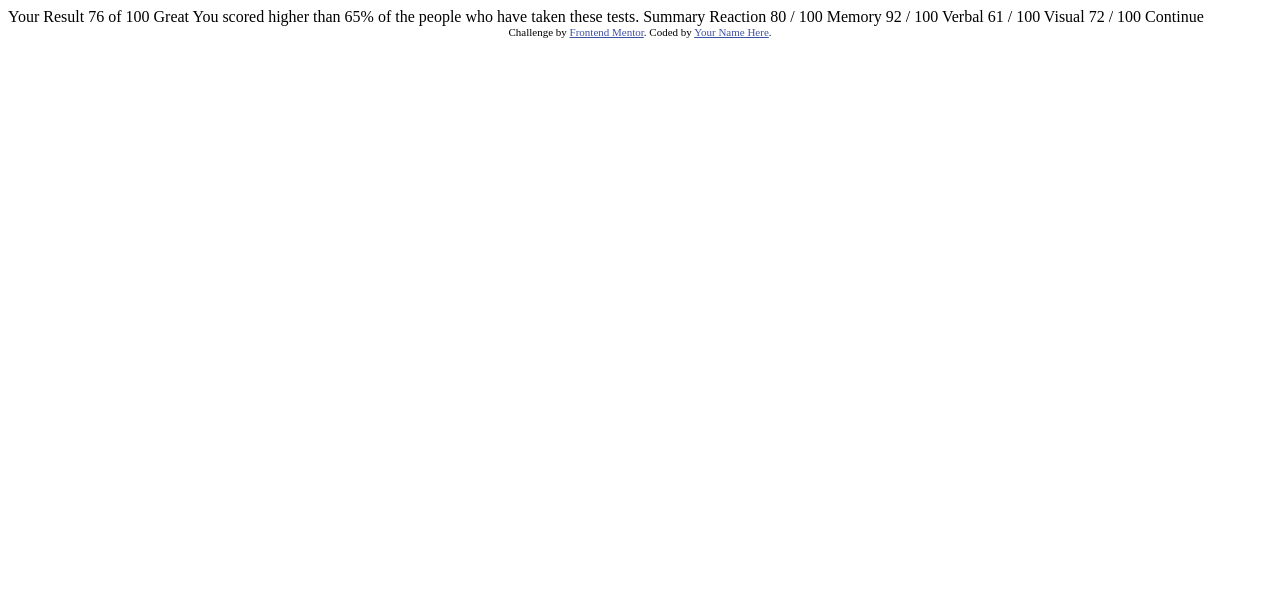
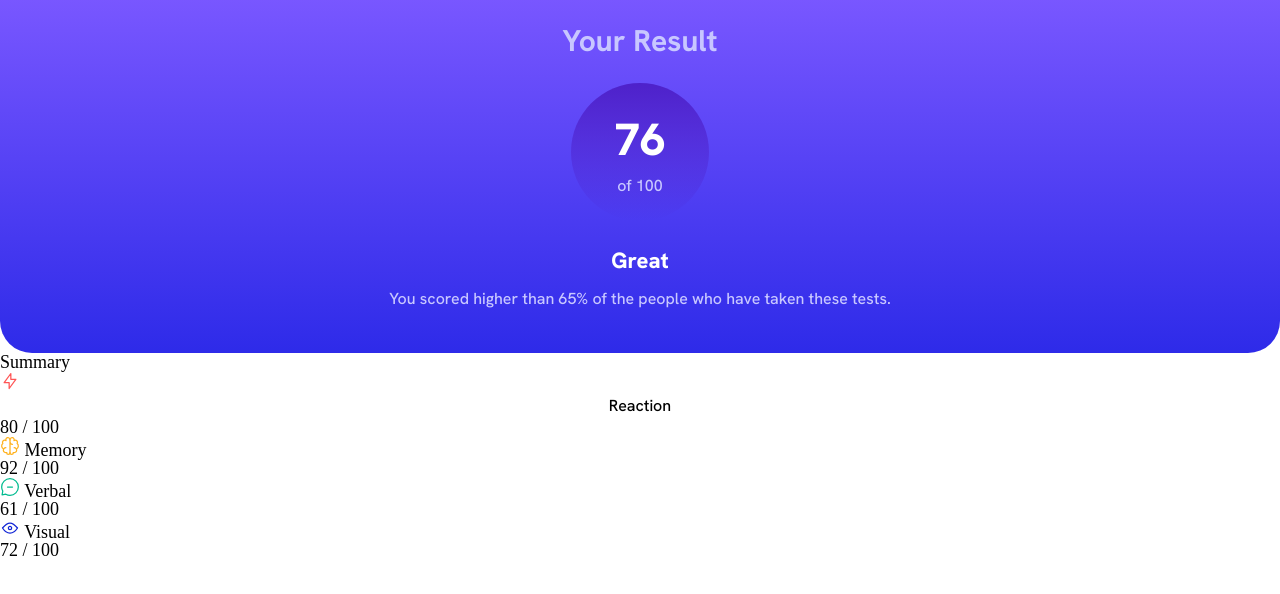
Before and after one commit to readj4vvat/FrDMentor, a plain HTML site: page results-summary-component-main/index.html in a window 1280 px wide. Drawn offline with Linux system fonts and the light colour scheme.

Commit message:
finished col-1

```diff
--- a/results-summary-component-main/index.html
+++ b/results-summary-component-main/index.html
@@ -1,47 +1,83 @@
 <!DOCTYPE html>
 <html lang="en">
   <head>
-  <meta charset="UTF-8">
-  <meta name="viewport" content="width=device-width, initial-scale=1.0"> <!-- displays site properly based on user's device -->
+    <meta charset="UTF-8" />
+    <meta name="viewport" content="width=device-width, initial-scale=1.0" />
+    <!-- displays site properly based on user's device -->
 
-  <link rel="icon" type="image/png" sizes="32x32" href="./assets/images/favicon-32x32.png">
+    <link
+      rel="icon"
+      type="image/png"
+      sizes="32x32"
+      href="./assets/images/favicon-32x32.png"
+    />
+
+    <link rel="stylesheet" href="styles/main.min.css" />
 
     <title>Frontend Mentor | Results summary component</title>
-
-  <!-- Feel free to remove these styles or customise in your own stylesheet 👍 -->
-  <style>
-    .attribution { font-size: 11px; text-align: center; }
-    .attribution a { color: hsl(228, 45%, 44%); }
-  </style>
   </head>
   <body>
-
-  Your Result
-  76
-  of 100
-
-  Great
+    <div class="card">
+      <div class="card__col-1">
+        <h2 class="card__col-1__title">Your Result</h2>
+        <div class="card__col-1__score">
+          <div class="card__col-1__score__highlight">76</div>
+          <p class="card__col-1__score__text">of 100</p>
+        </div>
+        <h1 class="card__col-1__h1">Great</h1>
+        <p class="card__col-1__p">
           You scored higher than 65% of the people who have taken these tests.
-
-  Summary
-
-  Reaction
-  80 / 100
-
-  Memory
-  92 / 100
-
-  Verbal
-  61 / 100
-
-  Visual
-  72 / 100
-
-  Continue
-
-  <div class="attribution">
-    Challenge by <a href="https://www.frontendmentor.io?ref=challenge" target="_blank">Frontend Mentor</a>.
-    Coded by <a href="#">Your Name Here</a>.
+        </p>
+      </div>
+      <div class="card__col-2">
+        <div class="card__col-2__summary">Summary</div>
+        <div class="card__col-2__list">
+          <div class="card__col-2__status">
+            <img
+              src="./assets/images/icon-reaction.svg"
+              alt=""
+              class="card__col-2__status__icon"
+            />
+            <p class="card__col-2__status__name">Reaction</p>
+            <div class="card__col-2__score">
+              <span class="card__col-2__score__highlight">80</span> / 100
+            </div>
+          </div>
+          <div class="card__col-2__status">
+            <img
+              src="./assets/images/icon-memory.svg"
+              alt=""
+              class="card__col-2__status__icon"
+            />
+            <span class="card__col-2__status__name">Memory</span>
+            <div class="card__col-2__score">
+              <span class="card__col-2__score__highlight">92</span> / 100
+            </div>
+          </div>
+          <div class="card__col-2__status">
+            <img
+              src="./assets/images/icon-verbal.svg"
+              alt=""
+              class="card__col-2__status__icon"
+            />
+            <span class="card__col-2__status__name">Verbal</span>
+            <div class="card__col-2__score">
+              <span class="card__col-2__score__highlight">61</span> / 100
+            </div>
+          </div>
+          <div class="card__col-2__status">
+            <img
+              src="./assets/images/icon-visual.svg"
+              alt=""
+              class="card__col-2__status__icon"
+            />
+            <span class="card__col-2__status__name">Visual</span>
+            <div class="card__col-2__score">
+              <span class="card__col-2__score__highlight">72</span> / 100
+            </div>
+          </div>
+        </div>
+      </div>
     </div>
   </body>
 </html>
--- /dev/null
+++ b/results-summary-component-main/scss/base/_reset.scss
@@ -0,0 +1,107 @@
+*,
+*:before,
+*:after {
+  box-sizing: border-box;
+}
+
+html,
+body,
+div,
+span,
+object,
+iframe,
+figure,
+h1,
+h2,
+h3,
+h4,
+h5,
+h6,
+p,
+blockquote,
+pre,
+a,
+code,
+em,
+img,
+small,
+strike,
+strong,
+sub,
+sup,
+tt,
+b,
+u,
+i,
+ol,
+ul,
+li,
+fieldset,
+form,
+label,
+table,
+caption,
+tbody,
+tfoot,
+thead,
+tr,
+th,
+td,
+main,
+canvas,
+embed,
+footer,
+header,
+nav,
+section,
+video {
+  margin: 0;
+  padding: 0;
+  border: 0;
+  font-size: 100%;
+  font: inherit;
+  vertical-align: baseline;
+  text-rendering: optimizeLegibility;
+  -webkit-font-smoothing: antialiased;
+  text-size-adjust: none;
+}
+
+footer,
+header,
+nav,
+section,
+main {
+  display: block;
+}
+
+body {
+  line-height: 1;
+}
+
+ol,
+ul {
+  list-style: none;
+}
+
+blockquote,
+q {
+  quotes: none;
+}
+
+blockquote:before,
+blockquote:after,
+q:before,
+q:after {
+  content: "";
+  content: none;
+}
+
+table {
+  border-collapse: collapse;
+  border-spacing: 0;
+}
+
+input {
+  -webkit-appearance: none;
+  border-radius: 0;
+}
--- /dev/null
+++ b/results-summary-component-main/scss/base/_typography.scss
@@ -0,0 +1,52 @@
+@font-face {
+  font-family: "Hanken Grotesk";
+  src: url("../../assets/fonts/HankenGrotesk-VariableFont_wght.ttf")
+    format("truetype");
+  font-weight: 500 800;
+}
+
+body {
+  font-size: 1rem;
+}
+
+h1 {
+  font-family: "Hanken Grotesk";
+  font-weight: 800;
+  font-size: 1.5rem;
+}
+
+h2 {
+  font-family: "Hanken Grotesk";
+  font-weight: 700;
+  font-size: 1.125rem;
+}
+
+h3 {
+  font-family: "Hanken Grotesk";
+  font-weight: 700;
+  font-size: 1.125rem;
+}
+
+p {
+  font-family: "Hanken Grotesk";
+  font-size: 1rem;
+  font-weight: 500;
+  line-height: 1.5;
+  text-align: center;
+  text-wrap: balance;
+}
+
+@media only screen and (min-width: 48rem) {
+  body {
+    font-size: 1.125rem;
+  }
+  h1 {
+    font-size: 1.375rem;
+  }
+  h2 {
+    font-size: 1.875rem;
+  }
+  h3 {
+    font-size: 1.375rem;
+  }
+}
--- /dev/null
+++ b/results-summary-component-main/scss/main.scss
@@ -0,0 +1,59 @@
+@use "base/reset";
+@use "base/typography";
+@use "utils/colors";
+
+.card {
+  display: flex;
+  flex-direction: column;
+  &__col-1 {
+    display: flex;
+    flex-direction: column;
+    align-items: center;
+    justify-content: center;
+    padding: 0 3.75rem;
+    padding-top: 1.625rem;
+    padding-bottom: 2.625rem;
+    background: linear-gradient(
+      180deg,
+      colors.$light-slate-blue,
+      colors.$light-royal-blue 100%
+    );
+    border-radius: 0rem 0rem 2rem 2rem;
+    &__title {
+      color: colors.$light-lavender;
+      margin-bottom: 1.6875rem;
+    }
+    &__score {
+      width: 138px;
+      height: 138px;
+      background: linear-gradient(
+        0deg,
+        colors.$persian-blue,
+        colors.$violet-blue-circle
+      );
+      border-radius: 50%;
+      display: flex;
+      flex-direction: column;
+      justify-content: center;
+      align-items: center;
+      margin-bottom: 1.8125rem;
+      &__highlight {
+        font-family: "Hanken Grotesk";
+        color: colors.$white;
+        font-size: 2.8125rem;
+        font-weight: 800;
+        line-height: 1.5;
+      }
+      &__text {
+        color: colors.$light-lavender;
+      }
+    }
+    &__h1 {
+      color: colors.$white;
+      padding-bottom: 0.9375rem;
+    }
+    &__p {
+      color: colors.$light-lavender;
+    }
+  }
+}
--- /dev/null
+++ b/results-summary-component-main/scss/utils/colors.scss
@@ -0,0 +1,17 @@
+// Primary
+$light-red: hsl(0, 100%, 67%);
+$orangey-yellow: hsl(39, 100%, 56%);
+$green-teal: hsl(166, 100%, 37%);
+$cobalt-blue: hsl(234, 85%, 45%);
+
+// Gradients
+$light-slate-blue: hsl(252, 100%, 67%);
+$light-royal-blue: hsl(241, 81%, 54%);
+$violet-blue-circle: hsla(256, 72%, 46%, 1);
+$persian-blue: hsla(241, 72%, 46%, 0);
+
+// neutral
+$white: hsl(0, 0%, 100%);
+$pale-blue: hsl(221, 100%, 96%);
+$light-lavender: hsl(241, 100%, 89%);
+$dark-gray-blue: hsl(224, 30%, 27%);
```
Also changed, not shown: results-summary-component-main/styles/colors.css (added), results-summary-component-main/styles/colors.min.css (added), results-summary-component-main/styles/main.css (added), results-summary-component-main/styles/main.min.css (added), 4 other files. Lines whose indentation alone changed are shown as unchanged.
